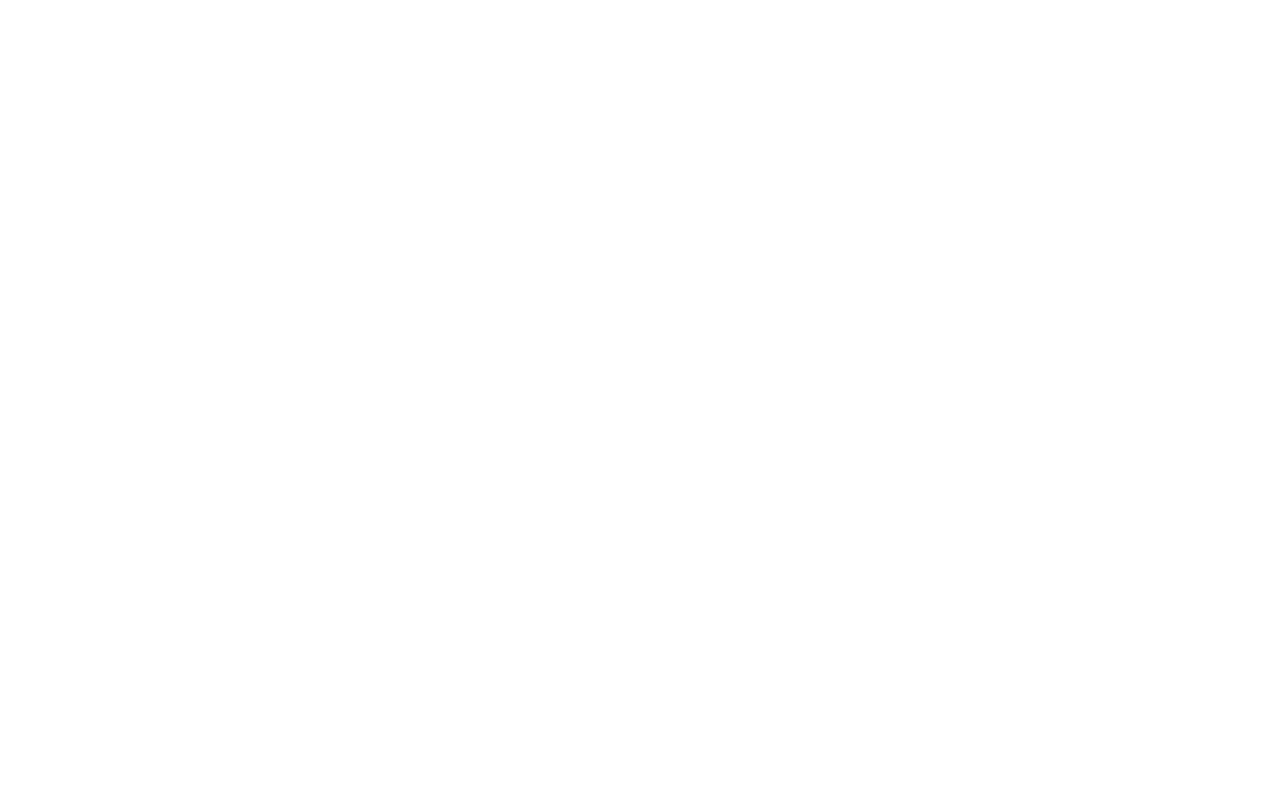
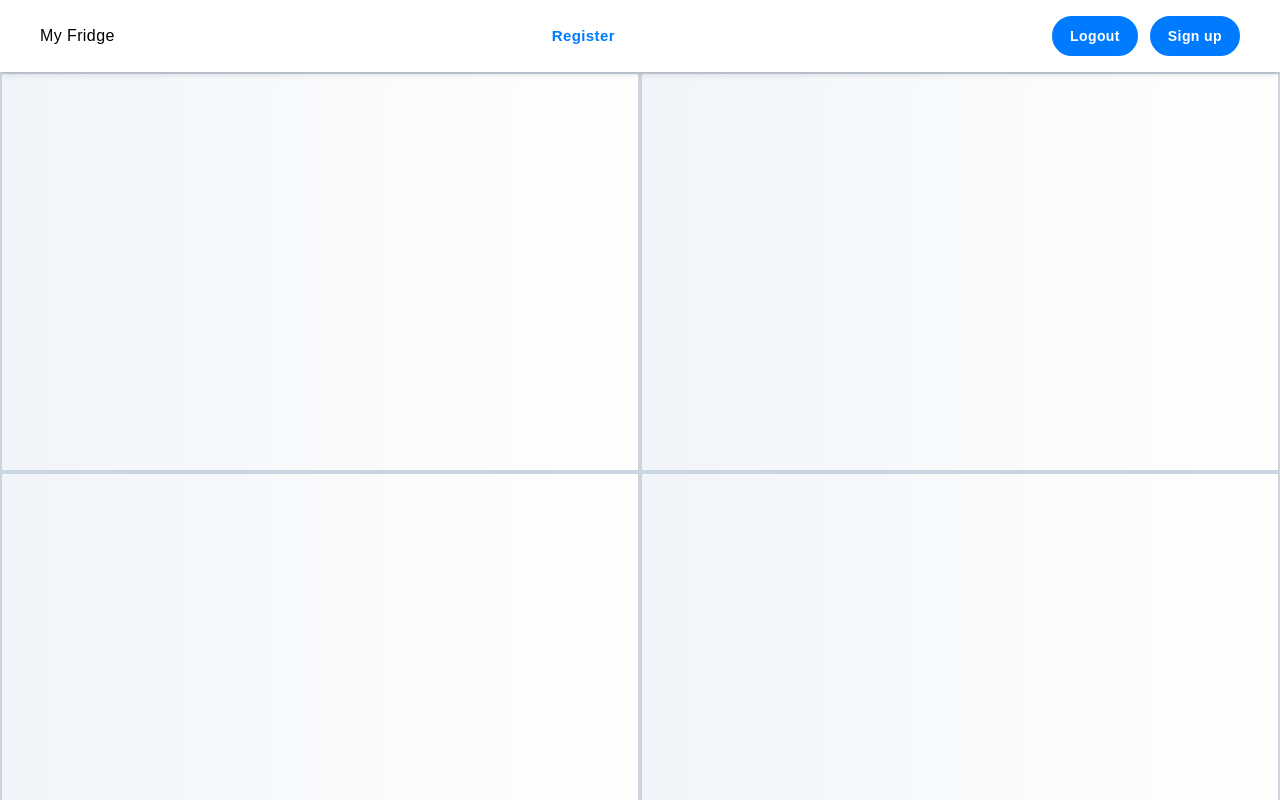
Before and after one commit to minzunim/fridge, a React (Create React App) app: page /gate in a window 1280 px wide. Before the commit this address had no page. Shown: the top 800 px of the page. Built offline with nearby package versions, Linux system fonts and the light colour scheme.

Commit message:
[Design] Gate, Door, Compartment 추가

```diff
--- a/src/App.tsx
+++ b/src/App.tsx
@@ -4,6 +4,8 @@
 import MyPage from './pages/Mypage';
 import Center from './pages/Center';
 import Register from './pages/Register';
+import Gate from './pages/Gate';
+import Compartment from './pages/Compartment';
 
 function App() {
   return (
@@ -13,6 +15,8 @@
         <Route path="/mypage" element={<MyPage />} />
         <Route path="/center" element={<Center />} />
         <Route path="/register" element={<Register />} />
+        <Route path="/gate" element={<Gate />} />
+        <Route path="/compartment" element={<Compartment />} />
       </Routes>
     </BrowserRouter>
   );
--- /dev/null
+++ b/src/components/common/Door.tsx
@@ -0,0 +1,28 @@
+import { useNavigate } from "react-router-dom";
+import Layout from "../Layout/Layout";
+
+type Iprops = {
+    first_position: number;
+};
+
+const Door = ({ first_position }: Iprops) => {
+
+    // 냉장고 문을 클릭했을 때 이동
+    const navigate = useNavigate();
+
+    const goToCompartment = () => {
+        navigate(`/compartment?first_position=${first_position}`);
+    };
+
+    return (
+        <div className="border-solid border-2 border-slate-300
+                        bg-gradient-to-r from-slate-100"
+            onClick={goToCompartment}
+        >
+            <div className="w-full h-full">
+            </div>
+        </div>
+    );
+};
+
+export default Door;
--- /dev/null
+++ b/src/components/common/subHeader.tsx
@@ -0,0 +1,9 @@
+const SubHeader = ({ }) => {
+    return (
+        <div>
+
+        </div>
+    );
+};
+
+export default SubHeader;
--- /dev/null
+++ b/src/pages/Compartment.tsx
@@ -0,0 +1,21 @@
+import { useLocation } from "react-router-dom";
+import SubHeader from "../components/common/subHeader";
+import Layout from "../components/Layout/Layout";
+
+const Compartment = () => {
+
+    const query = useLocation();
+
+    console.log('query', query);
+
+    return (
+        <Layout>
+            <div>1번 칸</div>
+            <SubHeader
+
+            />
+        </Layout>
+    );
+};
+
+export default Compartment;
--- /dev/null
+++ b/src/pages/Gate.tsx
@@ -0,0 +1,36 @@
+import { useNavigate } from "react-router-dom";
+import Door from "../components/common/Door";
+import Layout from "../components/Layout/Layout";
+
+/*interface PositionProps {
+    positionList: number[];
+}*/
+
+
+// 냉장고 대문
+const Gate = () => {
+
+    const positionList = [0, 1];
+
+    // top, down 이 나눠져 있어야 함
+    return (
+        <Layout>
+            <div className="h-dvh
+                            group/item hover:bg-slate-100">
+                {
+                    positionList.map((item, index) => (
+                        <div className="grid grid-cols-2 h-1/2
+                                    group/edit hover:bg-slate-200 group-hover/item:visible
+                                    ">
+                            <Door
+                                first_position={item} />
+                            <Door
+                                first_position={item} />
+                        </div>))
+                }
+            </div>
+        </Layout>
+    );
+};
+
+export default Gate;
```
